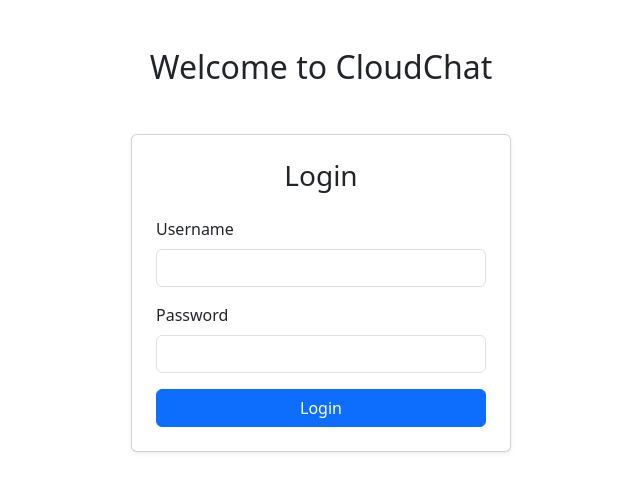
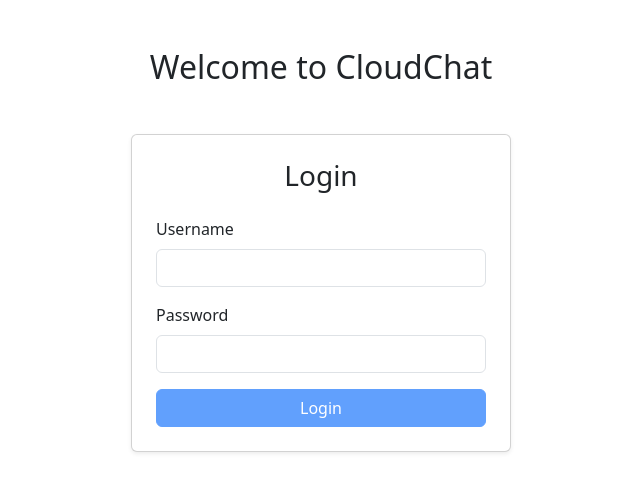
Before and after one commit to Venkat-Gorla/cloudchat-lite, a React (Vite) app in the folder react-client/: page / in a window 1280 px wide. Shown: the top 492 px of the page, without its empty margins (319-959 px from the left). Built offline with nearby package versions, Linux system fonts and the light colour scheme.

Commit message:
[react client] feat(auth): integrate useFormFields into LoginPage with validation and controlled inputs - Hooked up reusable form state handler for username/password - Converted inputs to controlled components - Disabled login button when inputs are invalid - Prepared UI for Cognito login flow

```diff
--- a/react-client/src/pages/LoginPage.jsx
+++ b/react-client/src/pages/LoginPage.jsx
@@ -1,14 +1,30 @@
 import { useNavigate } from "react-router-dom";
 import { useAuth } from "../context/AuthContext";
+import useFormFields from "../hooks/useFormFields";
 
 export default function LoginPage() {
   const { login, isAuthenticated } = useAuth();
   const navigate = useNavigate();
 
+  const { formData, isFormValid, handleFieldChange } = useFormFields([
+    "username",
+    "password",
+  ]);
+
   const handleLogin = (e) => {
     e.preventDefault();
     login();
     navigate("/chats");
+  };
+
+  const handleUsernameChange = (e) => {
+    const val = e.target.value;
+    handleFieldChange("username", val, !!val.trim());
+  };
+
+  const handlePasswordChange = (e) => {
+    const val = e.target.value;
+    handleFieldChange("password", val, !!val.trim());
   };
 
   return (
@@ -26,8 +42,10 @@ export default function LoginPage() {
             </label>
             <input
               type="text"
+              id="username"
               className="form-control"
-              id="username"
+              value={formData.username}
+              onChange={handleUsernameChange}
               required
             />
           </div>
@@ -37,12 +55,19 @@ export default function LoginPage() {
             </label>
             <input
               type="password"
+              id="password"
               className="form-control"
-              id="password"
+              value={formData.password}
+              onChange={handlePasswordChange}
+              autoComplete="current-password"
               required
             />
           </div>
-          <button type="submit" className="btn btn-primary w-100">
+          <button
+            type="submit"
+            className="btn btn-primary w-100"
+            disabled={!isFormValid}
+          >
             Login
           </button>
         </form>
```
